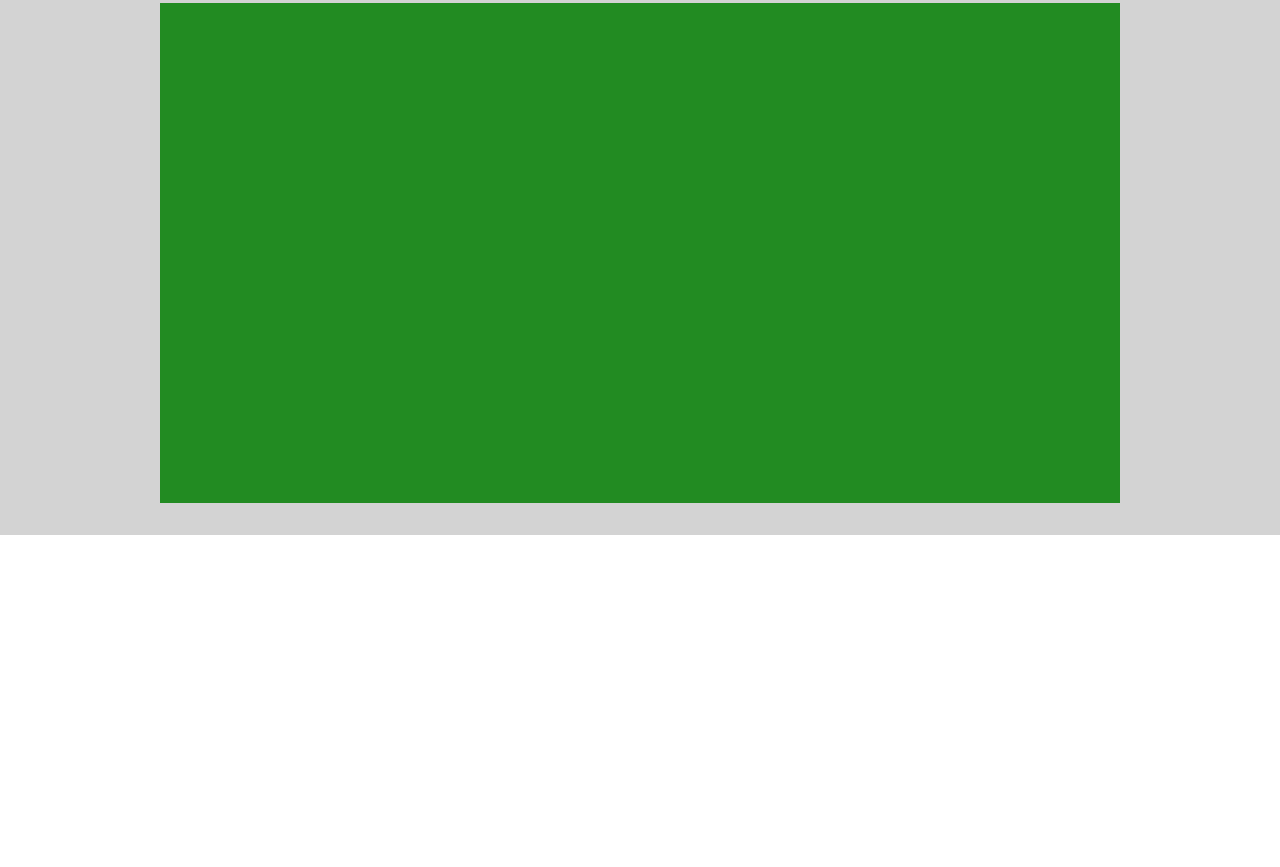
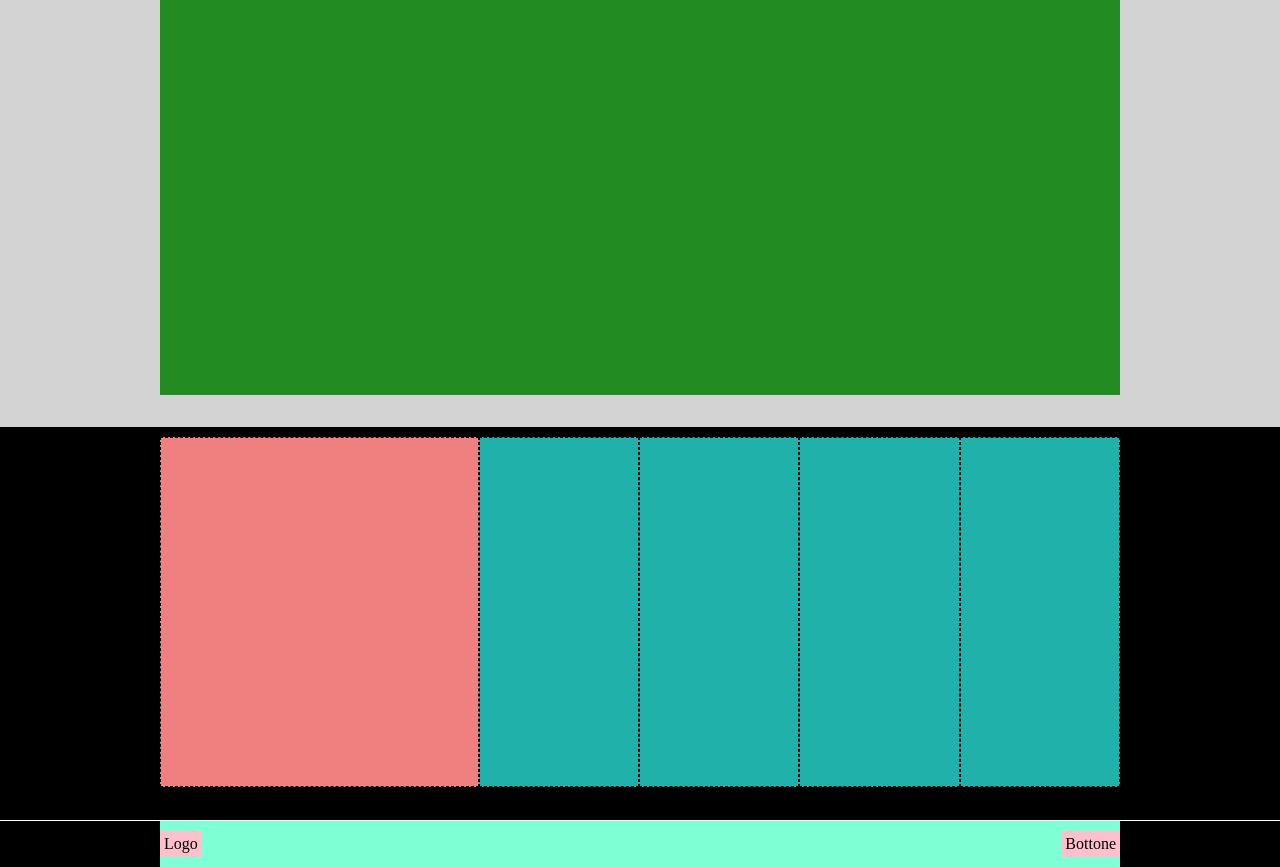
Before and after one commit to Luketto-dev/htmlcss-struttura-discord, a plain HTML site: page index.html in a window 1280 px wide. Shown: the part 1824-2691 px from the top of the page. Before the commit the page ends 2359 px from the top, so only its background shows below. Drawn offline with Linux system fonts and the light colour scheme.

Commit message:
creazione footer con colonne,

```diff
--- a/css/style.css
+++ b/css/style.css
@@ -5,7 +5,6 @@
   }
 
   body {
-    font-family: "Fredoka", sans-serif;
     font-size: 16px;
   }
 
@@ -19,11 +18,16 @@
     max-width: 960px;
     min-width: 300px;
     margin: 0 auto;
-    padding: .25rem .25rem;
   }
+
+/* UTILITY */
 
   .padding-xl{
       padding: 2rem 0;
+  }
+
+  .padding-s{
+      padding: .60rem 0;
   }
 
   .bg-orange{
@@ -38,8 +42,36 @@
       background-color: #D3D3D3;
   }
 
+  .bg-dark{
+    background-color: black;
+  }
+
+  .bg-pink{
+    background-color: #FFC0CB;
+  }
+
+  .bg-light-blue{
+    background-color: #1E90FF;
+  }
+
+  .bg-dark-pink{
+      background-color: #F08080;
+  }
+
+  .bg-water{
+      background-color: #20B2AA;
+  }
+
+  .bg-water-light{
+      background-color: #7FFFD4;
+  }
+
   .d-flex{
       display: flex;
+  }
+
+  .j-content-between{
+      justify-content: space-between;
   }
 
   .row-reverse{
@@ -79,21 +111,32 @@
   }
 
   .container .col{
-    min-height: 400px;
+    min-height: 350px;
     border: 1px dashed black;
   }
 
   .col.col-l{
       flex-grow: 2;
-      background-color: #1E90FF;
   }
 
   .col.col-s{
       flex-grow: 1;
-      background-color: #FFC0CB;
   }
 
   .container .container-l{
-      min-height: 500px;
+      min-height: 550px;
       background-color: #228B22;
   }
+
+  .logo-footer{
+      padding: .25rem;
+  }
+
+  .registration{
+      padding: .25rem;
+  }
+
+  .separator{
+      border-bottom: 1px solid white;
+      padding: .75rem 0
+  }
--- a/index.html
+++ b/index.html
@@ -42,10 +42,10 @@
     <!-- second-section -->
     <section>
         <div class="container d-flex padding-xl">
-            <div class="col col-l">
+            <div class="col col-l bg-light-blue">
 
             </div>
-            <div class="col col-s">
+            <div class="col col-s bg-pink">
 
             </div>
         </div>
@@ -54,10 +54,10 @@
     <!-- third section -->
     <section class="bg-grey">
         <div class="container d-flex row-reverse padding-xl">
-            <div class="col col-l">
+            <div class="col col-l bg-light-blue">
 
             </div>
-            <div class="col col-s">
+            <div class="col col-s bg-pink">
 
             </div>
         </div>
@@ -66,10 +66,10 @@
     <!-- fourth section -->
     <section>
         <div class="container d-flex padding-xl">
-            <div class="col col-l">
+            <div class="col col-l bg-light-blue">
 
             </div>
-            <div class="col col-s">
+            <div class="col col-s bg-pink">
 
             </div>
         </div>
@@ -81,10 +81,42 @@
             <div class="container-l">
 
             </div>
+        </div>
+    </section>
+
+    <footer class="bg-dark">
+        <div class="container d-flex padding-s">
+            <div class="col col-l bg-dark-pink">
+
+            </div>
+            <div class="col col-s bg-water">
+
+            </div>
+            <div class="col col-s bg-water">
+
+            </div>
+            <div class="col col-s bg-water">
+
+            </div>
+            <div class="col col-s bg-water">
+
+            </div>
 
         </div>
 
-    </section>
+        <div class="separator"></div>
+
+
+
+        <div class="container d-flex bg-water-light j-content-between padding-s">
+            <div class="logo-footer bg-pink">
+                Logo
+            </div>
+            <div class="registration bg-pink">
+                Bottone
+            </div>
+        </div>
+    </footer>
 
 </body>
 </html>
```
